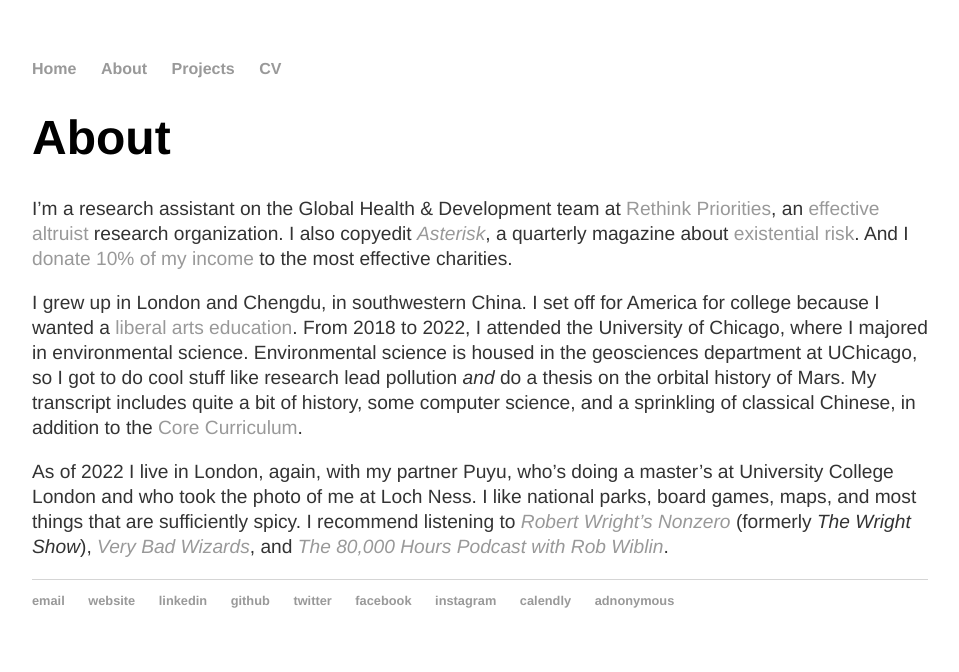
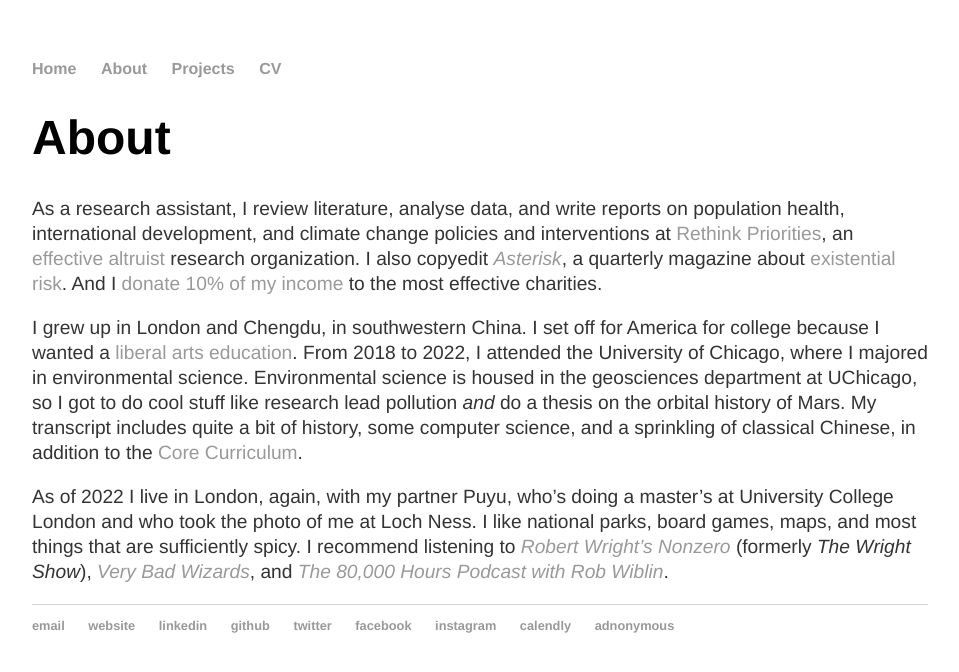
Before and after one commit to y-james-hu/y-james-hu.github.io, a Jekyll site: the page built from about/index.html, in a window 1280 px wide. Shown: the top 672 px of the page, without its empty margins (160-1119 px from the left). Built offline with Jekyll 4.4.1, drawn with Linux system fonts in a browser that asks for light colours.

Commit message:
Update index.html

```diff
--- a/about/index.html
+++ b/about/index.html
@@ -3,7 +3,7 @@
 title: About
 ---
   <h1>{{ page.title }}</h1>
-    <p>I’m a research assistant on the Global Health & Development team at <a href = "https://rethinkpriorities.org/">Rethink Priorities</a>, an <a href = "https://effectivealtruism.org">effective altruist</a> research organization. I also copyedit <a href = "http://asteriskmag.com/"><em>Asterisk</em></a>, a quarterly magazine about <a href = "https://theprecipice.com/">existential risk</a>. And I <a href="https://www.givingwhatwecan.org/pledge">donate 10% of my income</a> to the most effective charities.</p>
+    <p>As a research assistant, I review literature, analyse data, and write reports on population health, international development, and climate change policies and interventions at <a href = "https://rethinkpriorities.org/">Rethink Priorities</a>, an <a href = "https://effectivealtruism.org">effective altruist</a> research organization. I also copyedit <a href = "http://asteriskmag.com/"><em>Asterisk</em></a>, a quarterly magazine about <a href = "https://theprecipice.com/">existential risk</a>. And I <a href="https://www.givingwhatwecan.org/pledge">donate 10% of my income</a> to the most effective charities.</p>
     <p>I grew up in London and Chengdu, in southwestern China. I set off for America for college because I wanted a <a href = "https://en.wikipedia.org/wiki/Liberal_arts_education">liberal arts education</a>. From 2018 to 2022, I attended the University of Chicago, where I majored in environmental science. Environmental science is housed in the geosciences department at UChicago, so I got to do cool stuff like research lead pollution <em>and</em> do a thesis on the orbital history of Mars. My transcript includes quite a bit of history, some computer science, and a sprinkling of classical Chinese, in addition to the <a href = "https://college.uchicago.edu/academics/core-curriculum">Core Curriculum</a>.</p>
     <p>As of 2022 I live in London, again, with my partner Puyu, who’s doing a master’s at University College London and who took the photo of me at Loch Ness. I like national parks, board games, maps, and most things that are sufficiently spicy. I recommend listening to <em><a href = "https://bloggingheads.tv/programs/wrightshow">Robert Wright’s Nonzero</a></em> (formerly <em>The Wright Show</em>), <em><a href = "https://www.verybadwizards.com/">Very Bad Wizards</a></em>, and <em><a href = "https://80000hours.org/podcast/">The 80,000 Hours Podcast with Rob Wiblin</a></em>.</p>
     <p></p>
```
